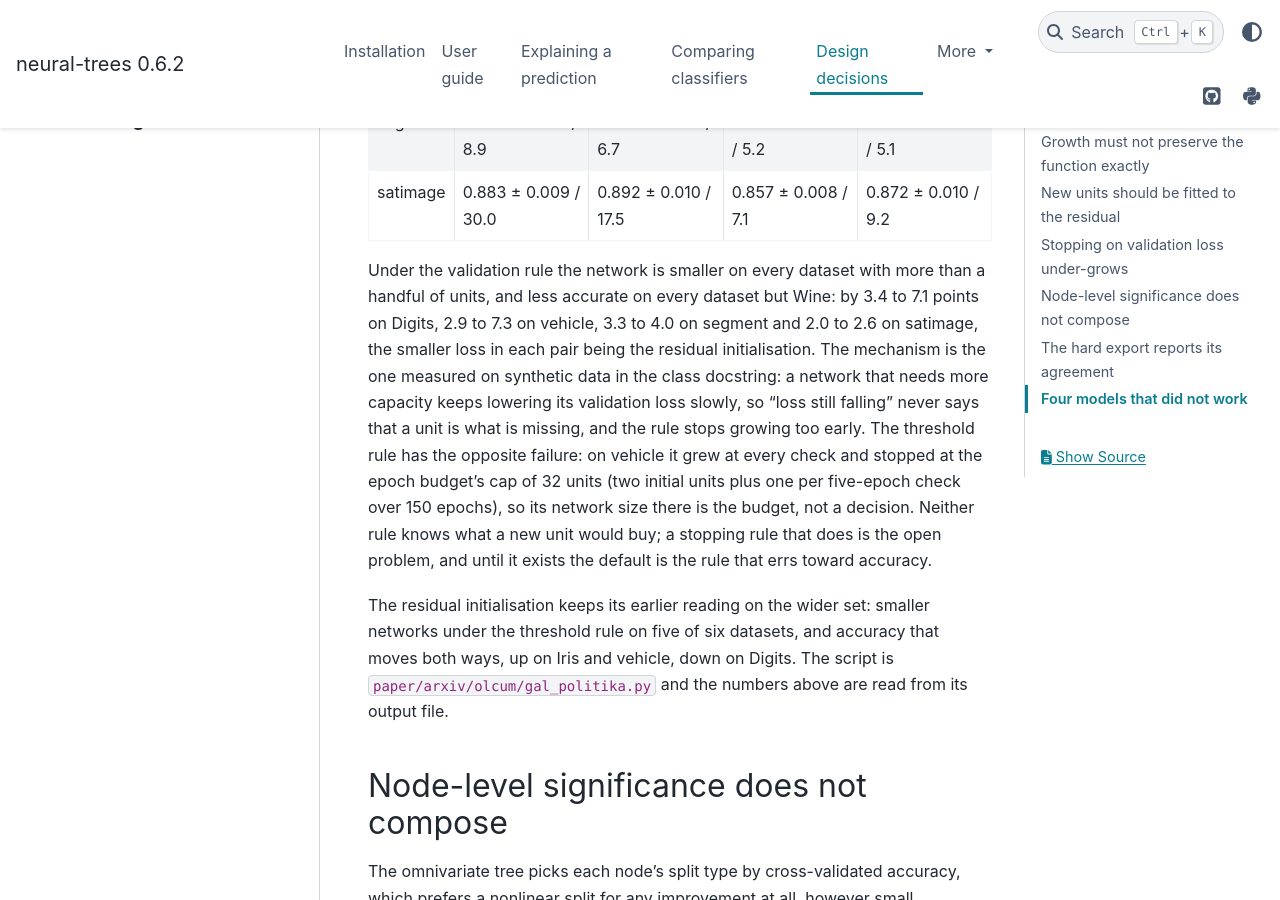
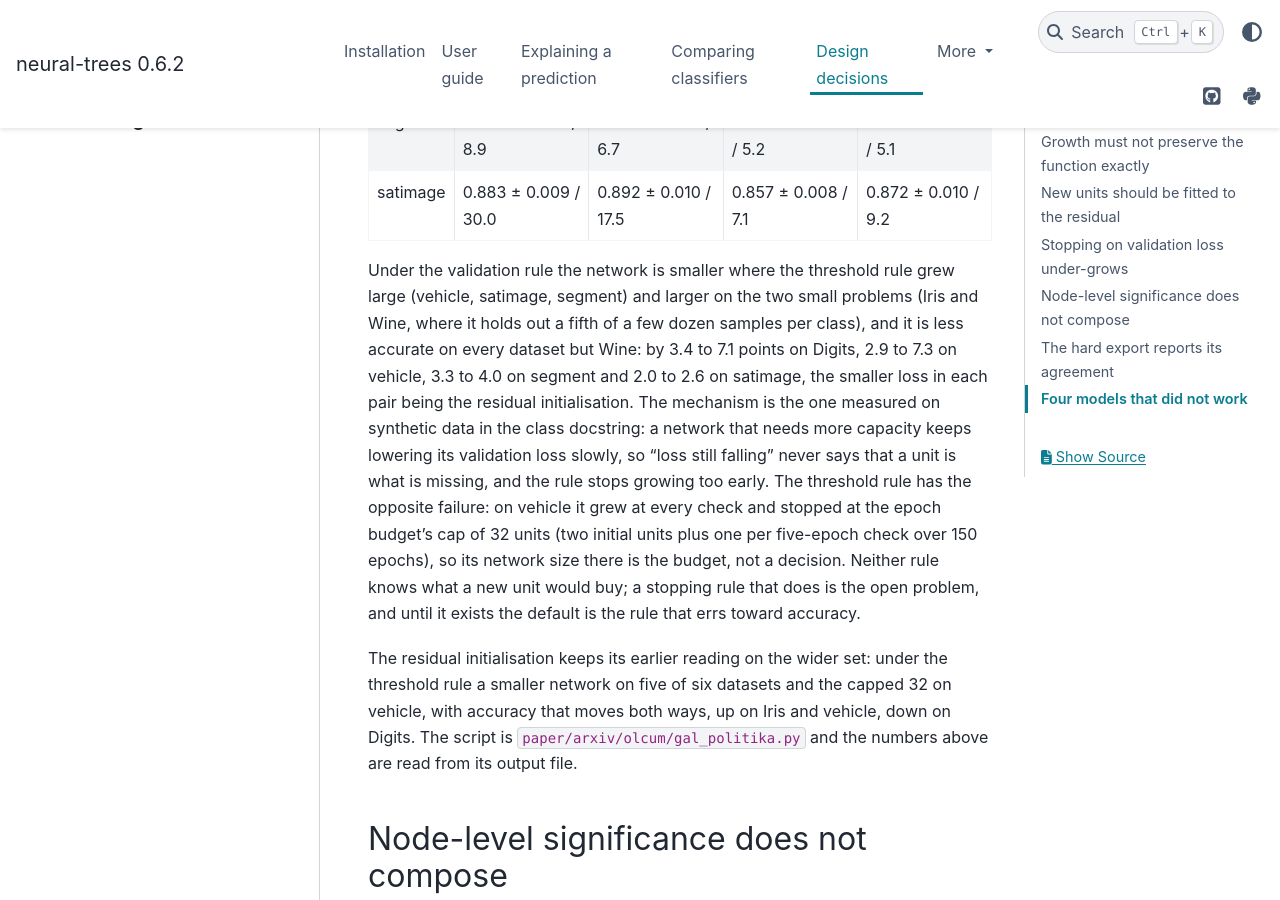
Before and after one commit to cgrtml/neural-trees, a Sphinx documentation site: the page built from docs/design_decisions.rst, in a window 1280 px wide and 900 px high, scrolled down 3115 px. Built offline with Sphinx 7.4.7 and the PyData theme 0.15.4, drawn with Linux system fonts in a browser that asks for light colours; pages that are not in the unit, such as notebooks, are missing from menus.

```diff
--- a/docs/design_decisions.rst
+++ b/docs/design_decisions.rst
@@ -183,8 +183,10 @@ cross-validation, 150 epochs, accuracy ± sd / mean hidden units:
      - 0.857 ± 0.008 / 7.1
      - 0.872 ± 0.010 / 9.2
 
-Under the validation rule the network is smaller on every dataset with more
-than a handful of units, and less accurate on every dataset but Wine: by
+Under the validation rule the network is smaller where the threshold rule
+grew large (vehicle, satimage, segment) and larger on the two small problems
+(Iris and Wine, where it holds out a fifth of a few dozen samples per class),
+and it is less accurate on every dataset but Wine: by
 3.4 to 7.1 points on Digits, 2.9 to 7.3 on vehicle,
 3.3 to 4.0 on segment and 2.0 to 2.6 on satimage, the smaller loss in each
 pair being the residual initialisation. The mechanism is the one measured
@@ -199,8 +201,9 @@ new unit would buy; a stopping rule that does is the open problem, and
 until it exists the default is the rule that errs toward accuracy.
 
 The residual initialisation keeps its earlier reading on the wider set:
-smaller networks under the threshold rule on five of six datasets, and
-accuracy that moves both ways, up on Iris and vehicle, down on Digits.
+under the threshold rule a smaller network on five of six datasets and the
+capped 32 on vehicle, with accuracy that moves both ways, up on Iris and
+vehicle, down on Digits.
 The script is ``paper/arxiv/olcum/gal_politika.py`` and the numbers above
 are read from its output file.
 
```
Also changed, not shown: CHANGELOG.md (+6 -2 lines), README.md (+6 -1 lines), 1 other file.
